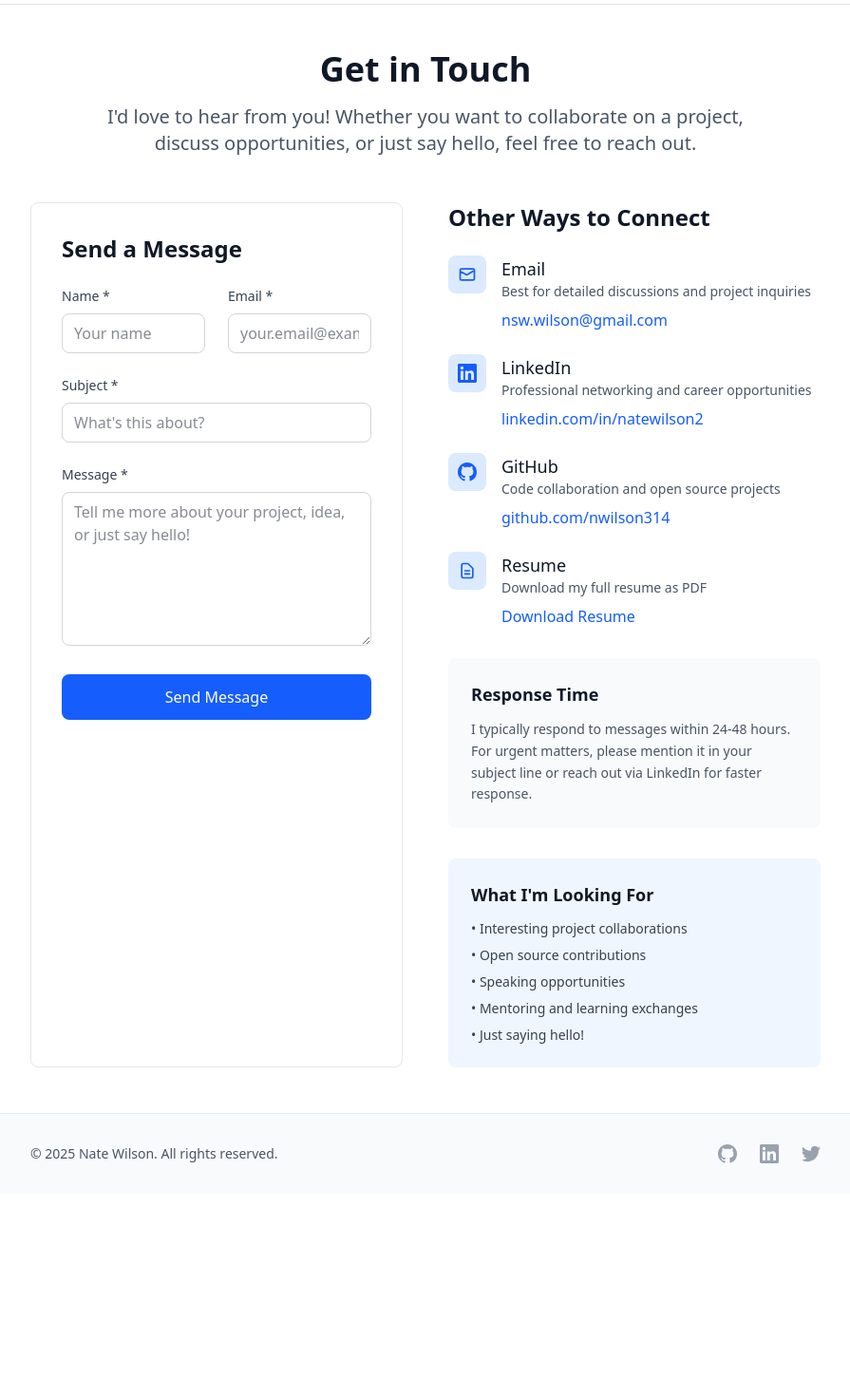
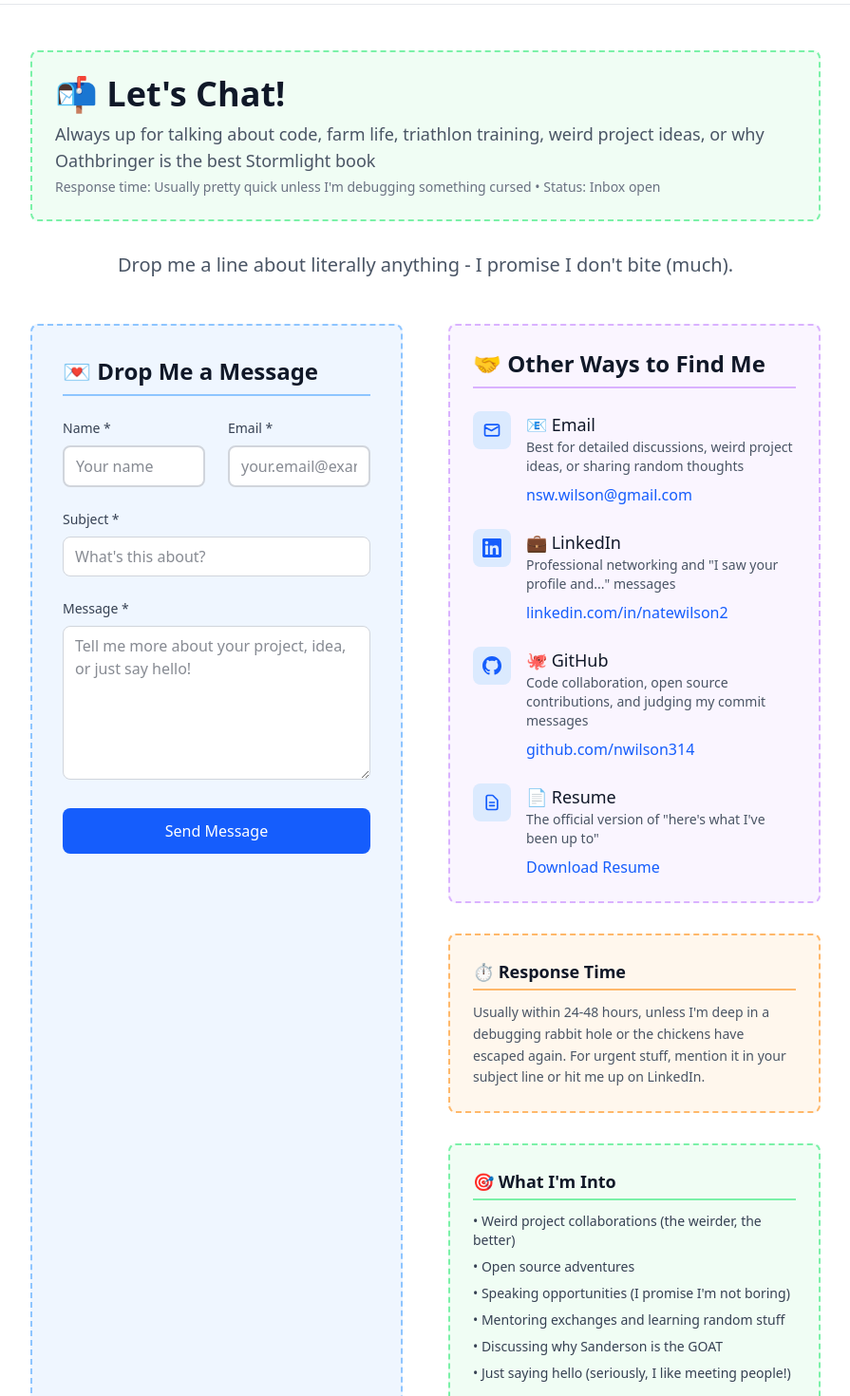
Before and after one commit to nwilson314/natewilsondotco, a SvelteKit app: page /contact in a window 1280 px wide. Shown: the part 60-1530 px from the top of the page at 95% size, without its empty margins (192-1087 px from the left). Before the commit the page ends 1317 px from the top, so only its background shows below. Built offline with nearby package versions, Linux system fonts and the light colour scheme.

Commit message:
contact page redo

```diff
--- a/src/routes/contact/+page.svelte
+++ b/src/routes/contact/+page.svelte
@@ -1,6 +1,6 @@
 <svelte:head>
-	<title>Contact - Nate Wilson</title>
-	<meta name="description" content="Get in touch with Nate Wilson for collaborations, opportunities, or just to say hello." />
+	<title>Drop Me a Line - Nate Wilson</title>
+	<meta name="description" content="Want to chat about code, farm life, weird project ideas, or just say hello? I'm always up for a good conversation." />
 </svelte:head>
 
 <script lang="ts">
@@ -33,29 +33,29 @@
 
 	const contactMethods = [
 		{
-			title: 'Email',
-			description: 'Best for detailed discussions and project inquiries',
+			title: '📧 Email',
+			description: 'Best for detailed discussions, weird project ideas, or sharing random thoughts',
 			value: 'nsw.wilson@gmail.com',
 			href: 'mailto:nsw.wilson@gmail.com',
 			icon: 'email'
 		},
 		{
-			title: 'LinkedIn',
-			description: 'Professional networking and career opportunities',
+			title: '💼 LinkedIn',
+			description: 'Professional networking and "I saw your profile and..." messages',
 			value: 'linkedin.com/in/natewilson2',
 			href: 'https://linkedin.com/in/natewilson2',
 			icon: 'linkedin'
 		},
 		{
-			title: 'GitHub',
-			description: 'Code collaboration and open source projects',
+			title: '🐙 GitHub',
+			description: 'Code collaboration, open source contributions, and judging my commit messages',
 			value: 'github.com/nwilson314',
 			href: 'https://github.com/nwilson314',
 			icon: 'github'
 		},
 		{
-			title: 'Resume',
-			description: 'Download my full resume as PDF',
+			title: '📄 Resume',
+			description: 'The official version of "here\'s what I\'ve been up to"',
 			value: 'Download Resume',
 			href: '/Nate_Wilson_Resume_2025.pdf',
 			icon: 'resume'
@@ -65,31 +65,42 @@
 
 <div class="py-12">
 	<div class="max-w-4xl mx-auto">
-		<div class="text-center mb-12">
-			<h1 class="text-4xl font-bold text-gray-900 dark:text-white mb-4">Get in Touch</h1>
-			<p class="text-xl text-gray-600 dark:text-gray-300 max-w-2xl mx-auto">
-				I'd love to hear from you! Whether you want to collaborate on a project,
-				discuss opportunities, or just say hello, feel free to reach out.
+		<!-- Header with digital garden vibes -->
+		<div class="mb-12">
+			<div class="border-2 border-dashed border-green-300 dark:border-green-700 rounded-lg p-6 bg-green-50 dark:bg-green-950/20 mb-8">
+				<h1 class="text-3xl md:text-4xl font-bold text-gray-900 dark:text-white mb-2">
+					📬 Let's Chat!
+				</h1>
+				<p class="text-lg text-gray-600 dark:text-gray-300 mb-1">
+					Always up for talking about code, farm life, triathlon training, weird project ideas, or why Oathbringer is the best Stormlight book
+				</p>
+				<p class="text-sm text-gray-500 dark:text-gray-400">
+					Response time: Usually pretty quick unless I'm debugging something cursed • Status: Inbox open
+				</p>
+			</div>
+
+			<p class="text-xl text-gray-600 dark:text-gray-300 mb-8 text-center">
+				Drop me a line about literally anything - I promise I don't bite (much).
 			</p>
 		</div>
 
 		<div class="grid lg:grid-cols-2 gap-12">
 			<!-- Contact Form -->
-			<div class="bg-white dark:bg-gray-800 rounded-lg border border-gray-200 dark:border-gray-700 p-8">
-				<h2 class="text-2xl font-semibold text-gray-900 dark:text-white mb-6">Send a Message</h2>
+			<div class="bg-blue-50 dark:bg-blue-950/20 border-2 border-dashed border-blue-300 dark:border-blue-700 rounded-lg p-8">
+				<h2 class="text-2xl font-semibold text-gray-900 dark:text-white mb-6 border-b-2 border-blue-300 dark:border-blue-700 pb-2">💌 Drop Me a Message</h2>
 
 				{#if submitStatus === 'success'}
-					<div class="bg-green-50 dark:bg-green-900/20 border border-green-200 dark:border-green-800 rounded-lg p-4 mb-6">
+					<div class="bg-green-50 dark:bg-green-900/20 border-2 border-dashed border-green-300 dark:border-green-700 rounded-lg p-4 mb-6">
 						<p class="text-green-800 dark:text-green-200">
-							Thanks for your message! I'll get back to you as soon as possible.
+							🎉 Message received! I'll get back to you soon (probably while procrastinating on something else).
 						</p>
 					</div>
 				{/if}
 
 				{#if submitStatus === 'error'}
-					<div class="bg-red-50 dark:bg-red-900/20 border border-red-200 dark:border-red-800 rounded-lg p-4 mb-6">
+					<div class="bg-red-50 dark:bg-red-900/20 border-2 border-dashed border-red-300 dark:border-red-700 rounded-lg p-4 mb-6">
 						<p class="text-red-800 dark:text-red-200">
-							Sorry, there was an error sending your message. Please try again or contact me directly.
+							😅 Oops, something went wrong! The form gremlins are at it again. Try emailing me directly instead.
 						</p>
 					</div>
 				{/if}
@@ -106,7 +117,7 @@
 								bind:value={formData.name}
 								required
 								disabled={isSubmitting}
-								class="w-full px-3 py-2 border border-gray-300 dark:border-gray-600 rounded-lg bg-white dark:bg-gray-800 text-gray-900 dark:text-white focus:outline-none focus:ring-2 focus:ring-blue-500 focus:border-transparent disabled:bg-gray-50 dark:disabled:bg-gray-700"
+								class="w-full px-3 py-2 border-2 border-gray-300 dark:border-gray-600 rounded-lg bg-white dark:bg-gray-800 text-gray-900 dark:text-white focus:outline-none focus:ring-2 focus:ring-blue-500 focus:border-transparent disabled:bg-gray-50 dark:disabled:bg-gray-700"
 								placeholder="Your name"
 							>
 						</div>
@@ -120,7 +131,7 @@
 								bind:value={formData.email}
 								required
 								disabled={isSubmitting}
-								class="w-full px-3 py-2 border border-gray-300 dark:border-gray-600 rounded-lg bg-white dark:bg-gray-800 text-gray-900 dark:text-white focus:outline-none focus:ring-2 focus:ring-blue-500 focus:border-transparent disabled:bg-gray-50 dark:disabled:bg-gray-700"
+								class="w-full px-3 py-2 border-2 border-gray-300 dark:border-gray-600 rounded-lg bg-white dark:bg-gray-800 text-gray-900 dark:text-white focus:outline-none focus:ring-2 focus:ring-blue-500 focus:border-transparent disabled:bg-gray-50 dark:disabled:bg-gray-700"
 								placeholder="your.email@example.com"
 							>
 						</div>
@@ -172,8 +183,8 @@
 
 			<!-- Contact Information -->
 			<div class="space-y-8">
-				<div>
-					<h2 class="text-2xl font-semibold text-gray-900 dark:text-white mb-6">Other Ways to Connect</h2>
+				<div class="bg-purple-50 dark:bg-purple-950/20 border-2 border-dashed border-purple-300 dark:border-purple-700 rounded-lg p-6">
+					<h2 class="text-2xl font-semibold text-gray-900 dark:text-white mb-6 border-b-2 border-purple-300 dark:border-purple-700 pb-2">🤝 Other Ways to Find Me</h2>
 					<div class="space-y-6">
 						{#each contactMethods as method}
 							<div class="flex items-start space-x-4">
@@ -212,25 +223,33 @@
 					</div>
 				</div>
 
-				<div class="bg-gray-50 dark:bg-gray-800 rounded-lg p-6">
-					<h3 class="text-lg font-semibold text-gray-900 dark:text-white mb-3">Response Time</h3>
+				<div class="bg-orange-50 dark:bg-orange-950/20 border-2 border-dashed border-orange-300 dark:border-orange-700 rounded-lg p-6">
+					<h3 class="text-lg font-semibold text-gray-900 dark:text-white mb-3 border-b-2 border-orange-300 dark:border-orange-700 pb-1">⏱️ Response Time</h3>
 					<p class="text-gray-600 dark:text-gray-300 text-sm leading-relaxed">
-						I typically respond to messages within 24-48 hours. For urgent matters,
-						please mention it in your subject line or reach out via LinkedIn for faster response.
+						Usually within 24-48 hours, unless I'm deep in a debugging rabbit hole or the chickens have escaped again.
+						For urgent stuff, mention it in your subject line or hit me up on LinkedIn.
 					</p>
 				</div>
 
-				<div class="bg-blue-50 dark:bg-blue-900/20 rounded-lg p-6">
-					<h3 class="text-lg font-semibold text-gray-900 dark:text-white mb-3">What I'm Looking For</h3>
+				<div class="bg-green-50 dark:bg-green-950/20 border-2 border-dashed border-green-300 dark:border-green-700 rounded-lg p-6">
+					<h3 class="text-lg font-semibold text-gray-900 dark:text-white mb-3 border-b-2 border-green-300 dark:border-green-700 pb-1">🎯 What I'm Into</h3>
 					<ul class="text-gray-700 dark:text-gray-300 text-sm space-y-2">
-						<li>• Interesting project collaborations</li>
-						<li>• Open source contributions</li>
-						<li>• Speaking opportunities</li>
-						<li>• Mentoring and learning exchanges</li>
-						<li>• Just saying hello!</li>
+						<li>• Weird project collaborations (the weirder, the better)</li>
+						<li>• Open source adventures</li>
+						<li>• Speaking opportunities (I promise I'm not boring)</li>
+						<li>• Mentoring exchanges and learning random stuff</li>
+						<li>• Discussing why Sanderson is the GOAT</li>
+						<li>• Just saying hello (seriously, I like meeting people!)</li>
 					</ul>
 				</div>
 			</div>
 		</div>
+
+		<!-- ASCII art footer -->
+		<div class="mt-16 text-center">
+			<pre class="text-xs text-gray-400 dark:text-gray-600 font-mono leading-tight">╔══════════════════════════════════════════╗
+║     Don't be a stranger, say hello! 👋    ║
+╚══════════════════════════════════════════╝</pre>
+		</div>
 	</div>
 </div>
```
